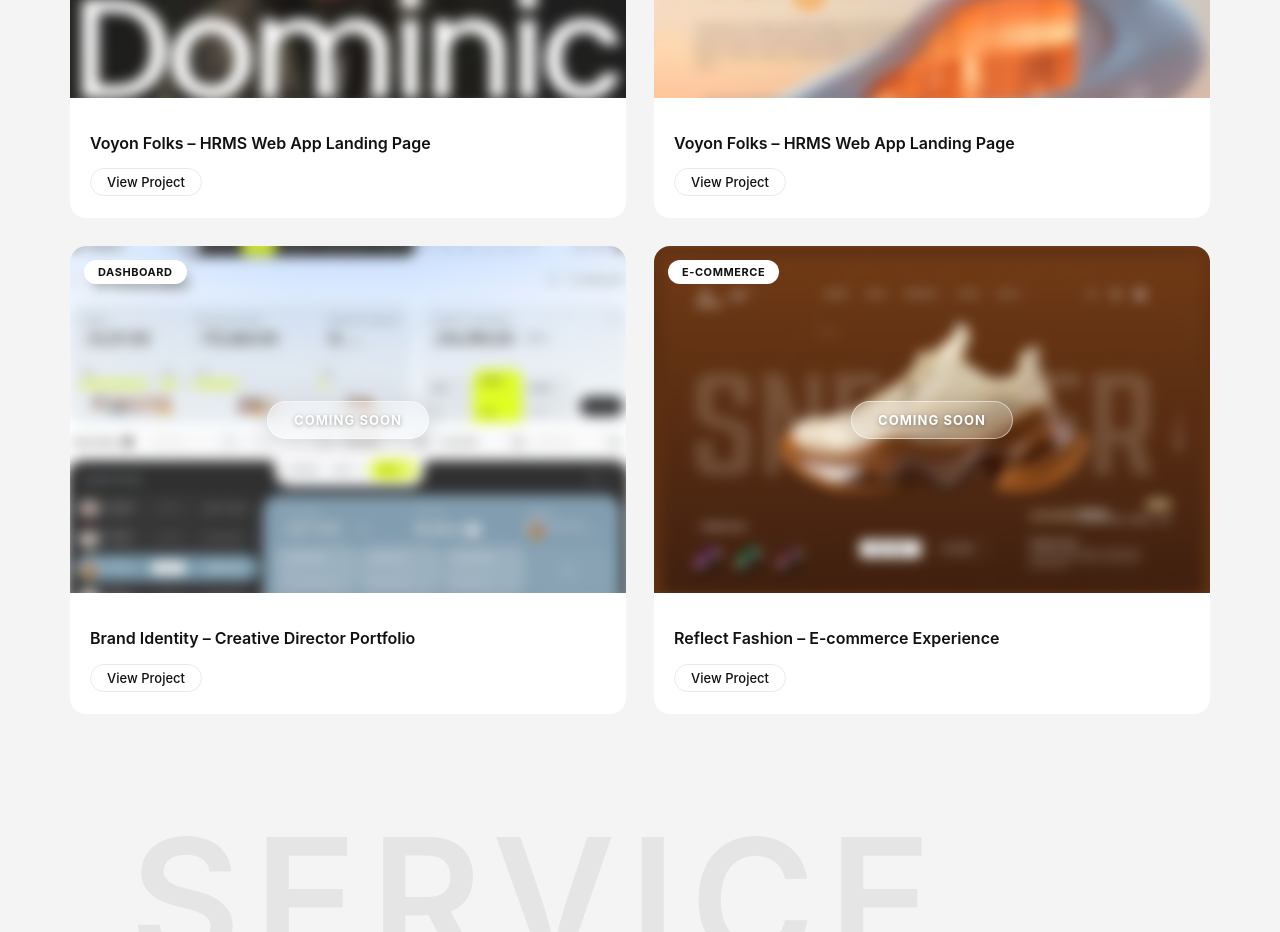
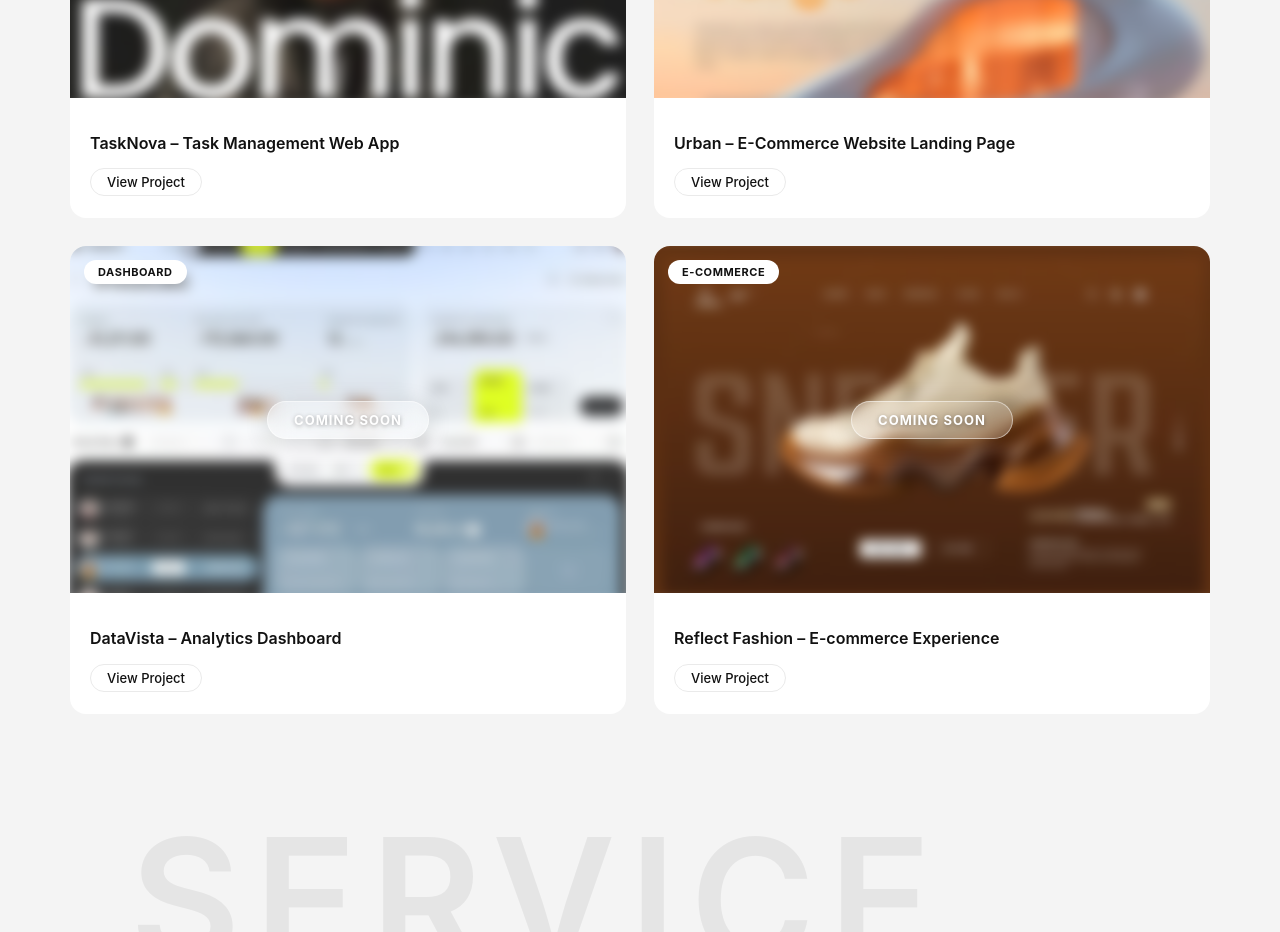
Before and after one commit to jaseellalu1234/ByJazl-Portfolio, a React (Vite) app: page / in a window 1280 px wide. Shown: the part 1440-2372 px from the top of the page. Built offline with nearby package versions, Linux system fonts and the light colour scheme.

Commit message:
Work Section

```diff
--- a/src/components/Works.jsx
+++ b/src/components/Works.jsx
@@ -33,7 +33,7 @@
 const projects = [
     {
         id: 1,
-        title: "Voyon Folks – HRMS Web App Landing Page",
+        title: "TaskNova – Task Management Web App",
         tag: "UI Design",
         image: project1,
         categories: ["Web Designing"],
@@ -53,7 +53,7 @@
     },
     {
         id: 2,
-        title: "Voyon Folks – HRMS Web App Landing Page",
+        title: "Urban – E-Commerce Website Landing Page",
         tag: "Landing Page",
         image: project2,
         categories: ["Web Designing"],
@@ -73,7 +73,7 @@
     },
     {
         id: 3,
-        title: "Brand Identity – Creative Director Portfolio",
+        title: "DataVista – Analytics Dashboard",
         tag: "Dashboard",
         image: project3,
         categories: ["Web Designing"],
```
